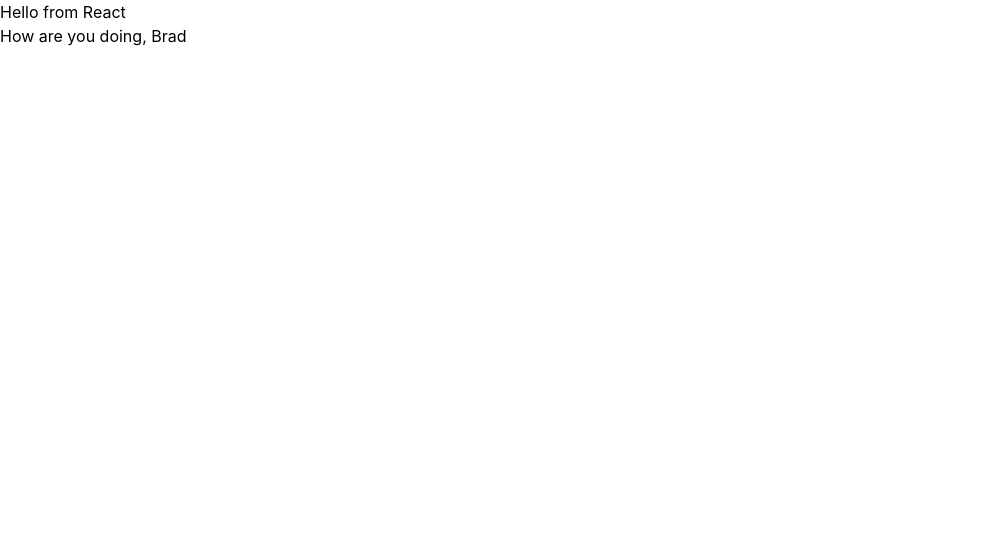
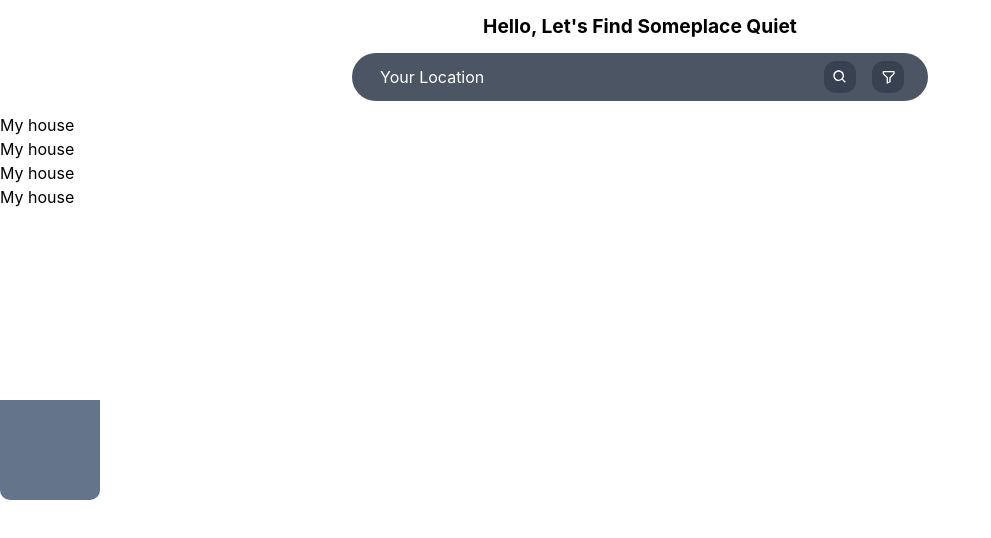
Before and after one commit to shur1m/InrixHack2022, a React (Create React App) app in the folder inrix-hack-site/: page / in a window 1280 px wide. Shown: the top 538 px of the page, without its empty margins (0-991 px from the left). Built offline with nearby package versions, Linux system fonts and the light colour scheme.

Commit message:
basic ui

```diff
--- a/inrix-hack-site/package.json
+++ b/inrix-hack-site/package.json
@@ -10,6 +10,7 @@
     "gh-pages": "^4.0.0",
     "react": "^18.2.0",
     "react-dom": "^18.2.0",
+    "react-icons": "^4.6.0",
     "react-scripts": "5.0.1",
     "web-vitals": "^2.1.4"
   },
--- a/inrix-hack-site/src/App.js
+++ b/inrix-hack-site/src/App.js
@@ -1,13 +1,144 @@
 import './App.css';
+import {useState} from 'react'
 
-const name = 'Brad'
+import IconButton from './components/IconButton'
+import { BiSearch, BiFilterAlt } from "react-icons/bi";
 
 function App() {
+  const searchBar = () => {}
+  const [searchInput, setSearchInput] = useState("")
+  const [showFilter, setShowFilter] = useState(false)
+  const [queryParams, setQueryParams] = useState({
+    distance: 10,
+    travelTime: 10,
+    noiseLevel: 5,
+    busyLevel: 5,
+    indoor: true,
+    outdoor: true,
+  })
+
+  const handleSearchBarChange = (e) => {
+    e.preventDefault();
+    setSearchInput(e.target.value);
+  }
+
+  //hardcoded data
+  let results = [
+    {
+      location: 'My house',
+      travelTime: 20,
+      distance: 0,
+      weather: 'rainy',
+    },
+    {
+      location: 'My house',
+      travelTime: 20,
+      distance: 0,
+      weather: 'rainy',
+    },
+    {
+      location: 'My house',
+      travelTime: 20,
+      distance: 0,
+      weather: 'rainy',
+    },
+    {
+      location: 'My house',
+      travelTime: 20,
+      distance: 0,
+      weather: 'rainy',
+    },
+  ]
+
+
+
+
   return (
-    <div className='container'>
-      <h1 className =''> Hello from React </h1>
-      <h2> How are you doing, {name}</h2>
-    </div>
+    <>
+      {/* sidebar to display results */}
+      <div className = 'bg-slate-500 test fixed left-0 top-1/2 z-30 rounded-3xl'></div>
+      <div className = 'bg-blue-100 test fixed left-0 top-1/2 z-0'></div>
+
+      <div>
+        <div className = 'flex justify-center items-center'>
+          <h1 className ='text-center pt-3'> Hello, Let's Find Someplace Quiet </h1>
+        </div>
+
+        {/* search bar centered */}
+        <div className = 'flex space-x-4 px-6 py-2 bg-gray-600 rounded-full m-3 max-w-xl mx-auto'>
+          <input className = 'flex-grow max-w-md focus:outline-0 bg-transparent placeholder-white text-white m-1'
+            type="text"
+            placeholder="Your Location"
+            onChange={handleSearchBarChange} value={searchInput}
+          />
+
+          <IconButton onClick = {() => {console.log('hi')}} icon = {<BiSearch/>}/>
+          <IconButton onClick = {() => setShowFilter(!showFilter) } icon = {<BiFilterAlt/>}/>
+        </div>
+
+        {/*filtering results*/}
+        <div>
+          { showFilter && (
+            <form className = "bg-gray-600 text-white rounded-3xl p-6 max-w-xl mx-auto" action="">
+            <div className = 'form-control-check flex align-center justify-between'>
+              <label> Outdoor locations </label>
+                <input
+                  className = 'accent-transparent'
+                  type ='checkbox'
+                  checked = {queryParams.outdoor}
+                  value = {queryParams.outdoor}
+                  onChange = {(e) => setQueryParams({...queryParams, outdoor: e.currentTarget.checked })}
+                />
+            </div>
+
+            <div className = 'form-control-check flex align-center justify-between'>
+              <label> Indoor locations </label>
+                <input
+                  className = 'accent-transparent'
+                  type ='checkbox'
+                  checked = {queryParams.indoor}
+                  value = {queryParams.indoor}
+                  onChange = {(e) => setQueryParams({...queryParams, indoor: e.currentTarget.checked })}
+                />
+            </div>
+
+            <div className = 'form-control-check flex align-center justify-between'>
+              <label> Max distance (miles)</label>
+              <p className = 'flex-grow'> </p>
+              <p className = 'pr-3'>{queryParams.distance}</p>
+              <input className = 'accent-white' type="range" value = {queryParams.distance} onChange = {(e) => {setQueryParams({...queryParams, distance: e.target.value})}} />
+            </div>
+
+            <div className = 'form-control-check flex align-center justify-between'>
+              <label> Max Travel Time(minutes)</label>
+              <p className = 'flex-grow'> </p>
+              <p className = 'pr-3'>{queryParams.travelTime}</p>
+              <input className = 'accent-white' type="range" value = {queryParams.travelTime} onChange = {(e) => {setQueryParams({...queryParams, travelTime: e.target.value})}} />
+            </div>
+
+            <div className = 'form-control-check flex align-center'>
+              <label> Max Business Levels</label>
+              <p className = 'flex-grow'> </p>
+              <p className = 'pr-3'>{queryParams.busyLevel}</p>
+              <input
+                className = 'accent-white'
+                max = {10}
+                min = {0}
+                type="range"
+                value = {queryParams.busyLevel}
+                onChange = {(e) => {setQueryParams({...queryParams, busyLevel: e.target.value})}} />
+            </div>
+            </form>
+            )
+          }
+        </div>
+
+      </div>
+
+      <div>
+          {results.map((result, index) => (<p key = {index}>{result.location}</p>))}
+      </div>
+    </>
   );
 }
 
--- /dev/null
+++ b/inrix-hack-site/src/components/IconButton.js
@@ -0,0 +1,24 @@
+import React from 'react'
+import PropTypes from 'prop-types'
+
+const IconButton = ({icon, onClick}) => {
+  return (
+    <button
+			className = 'bg-gray-700 text-white rounded-xl p-2'
+			onClick = {onClick}
+		>
+		{icon}
+    </button>
+  )
+}
+
+IconButton.defaultProps = {
+	color : 'steelBlue'
+}
+
+IconButton.propTypes = {
+	//icon should be type icon obviously
+	onClick : PropTypes.func,
+}
+
+export default IconButton
--- a/inrix-hack-site/src/index.css
+++ b/inrix-hack-site/src/index.css
@@ -3,12 +3,25 @@
 @tailwind utilities;
 
 body {
+  z-index: 0;
   margin: 0;
   font-family: -apple-system, BlinkMacSystemFont, 'Segoe UI', 'Roboto', 'Oxygen',
     'Ubuntu', 'Cantarell', 'Fira Sans', 'Droid Sans', 'Helvetica Neue',
     sans-serif;
   -webkit-font-smoothing: antialiased;
   -moz-osx-font-smoothing: grayscale;
+  align-items: center;
+}
+
+h1 {
+  font-size: larger;
+  font-weight: bold;
+}
+
+.test {
+  width: 100px;
+  height: 100px;
+  border-radius: 0 0 10px 10px;
 }
 
 code {
```
Also changed, not shown: 1 other file (tests, documents, lock files or other folders).
